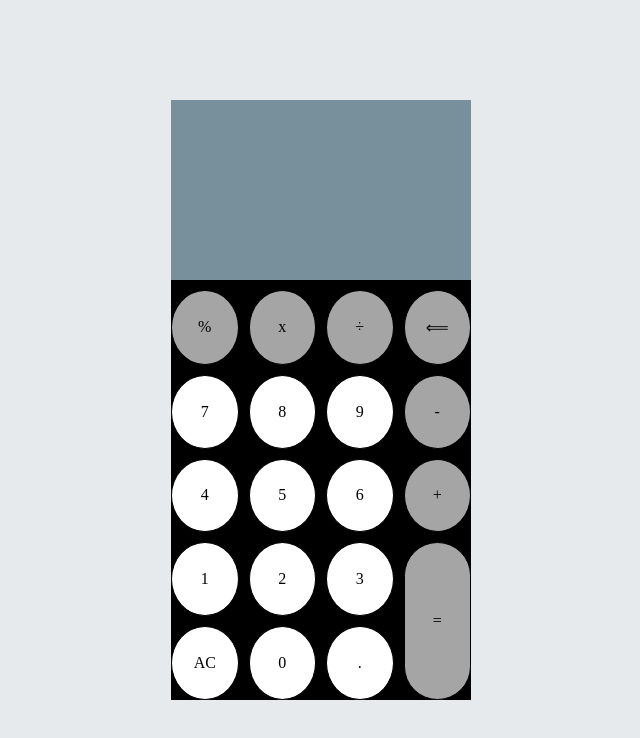
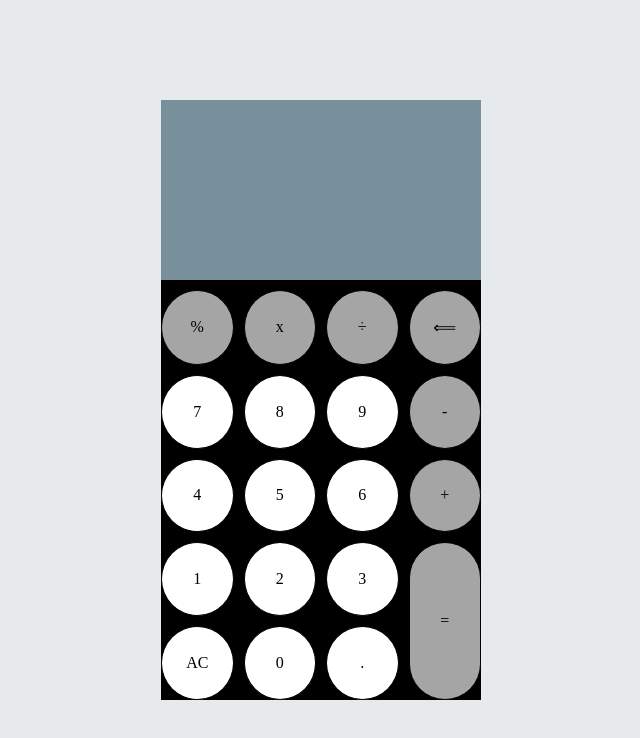
Before and after one commit to missesenam/calculatorApp, a plain HTML site: page index.html in a window 1280 px wide. Shown: the whole page, without its empty margins (319-959 px from the left). Drawn offline with Linux system fonts and the light colour scheme.

Commit message:
made some little changes

```diff
--- a/index.html
+++ b/index.html
@@ -11,7 +11,7 @@
 <div class="calculatorCont">
       <!-- top -->
       <div class="top">
-          <input type="text" id="inputfield">
+          <input type="text" id="inputfield" disabled>
           <input type="text" id="showresult" disabled>
       </div>
       <!-- down -->
--- a/main.js
+++ b/main.js
@@ -25,7 +25,6 @@ function calculate(){
         showresult.value = eval(display.value)
     }
     catch{
-        showresult.value = 'error'
-        alert('put smtg u airhaid')
+        showresult.value = 'Error'
     }
 }
--- a/style.css
+++ b/style.css
@@ -18,13 +18,13 @@ body{
     --wht: #ffffff;
 }
 .calculatorCont{
-    width: 300px;
+    width: 320px;
     height: 600px;
 }
 .top{
     width: 100%;
     height: 30%;
-    background: var(--top);
+    background-color: var(--top);
     display: flex;
     flex-direction: column;
     justify-content: end;
@@ -38,6 +38,7 @@ body{
     background-color: var(--top);
     color: var(--wht);
 }
+
 .top input:first-child{
     height: 40%;
     font-size: 1rem;
@@ -58,7 +59,7 @@ body{
     background-color: black;
 }
 .val{
-    padding: 8px;
+    padding: 10px;
     border: 1px solid black;
     display: flex;
     justify-content: center;
```
